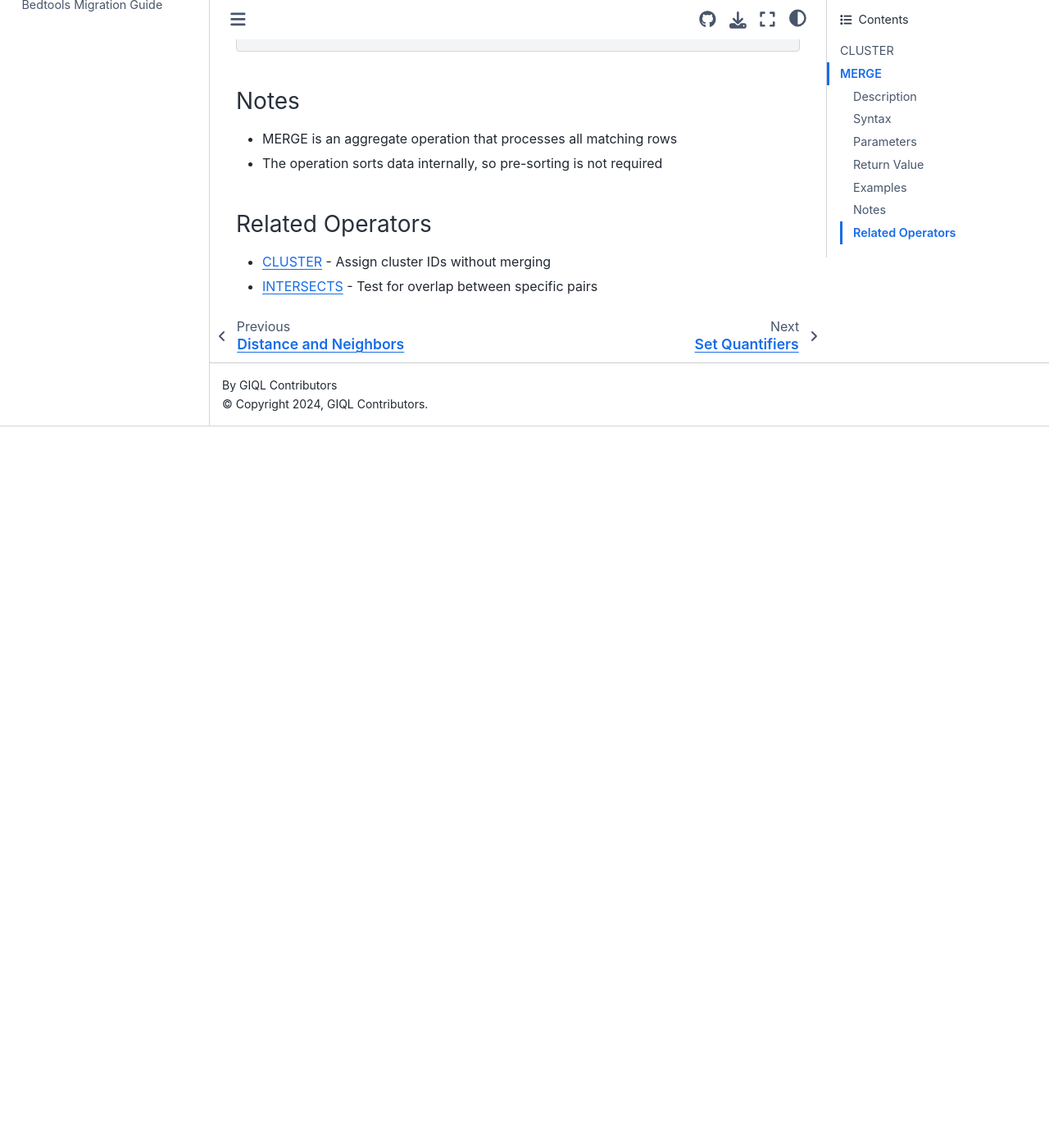
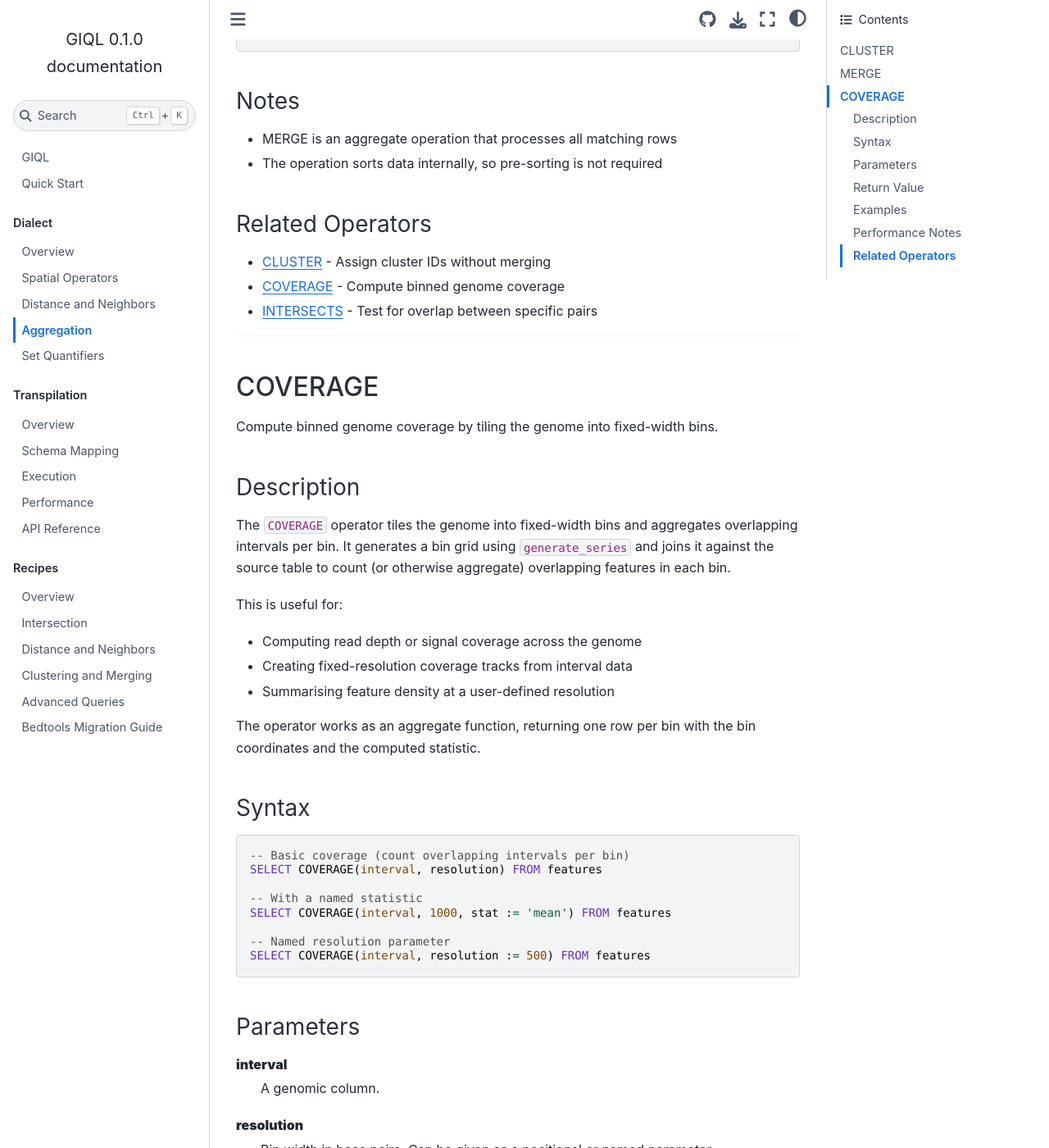
Before and after one commit to abdenlab/giql, a Sphinx documentation site: the page built from docs/dialect/aggregation-operators.rst, in a window 1280 px wide and 1400 px high, scrolled down 6514 px. Shown: the whole window at 82% size. Built offline with Sphinx 7.4.7 and the Sphinx Book theme 1.1.4, drawn with Linux system fonts in a browser that asks for light colours; before the commit the page ends 7034 px from its top, so only the background shows below that; some of the changed text lies outside the part shown.

Commit message:
docs: Add COVERAGE operator reference and recipes
Add a COVERAGE section to aggregation-operators.rst with description,
syntax, parameters, return value, examples, and related operators.
Create docs/recipes/coverage.rst with strand-specific coverage,
coverage statistics, filtered coverage, 5-prime end counting, and
RPM normalisation recipes. Add coverage to the recipe index.

```diff
--- a/docs/dialect/aggregation-operators.rst
+++ b/docs/dialect/aggregation-operators.rst
@@ -328,4 +328,120 @@ Related Operators
 ~~~~~~~~~~~~~~~~~
 
 - :ref:`CLUSTER <cluster-operator>` - Assign cluster IDs without merging
+- :ref:`COVERAGE <coverage-operator>` - Compute binned genome coverage
 - :ref:`INTERSECTS <intersects-operator>` - Test for overlap between specific pairs
+
+----
+
+.. _coverage-operator:
+
+COVERAGE
+--------
+
+Compute binned genome coverage by tiling the genome into fixed-width bins.
+
+Description
+~~~~~~~~~~~
+
+The ``COVERAGE`` operator tiles the genome into fixed-width bins and aggregates overlapping intervals per bin. It generates a bin grid using ``generate_series`` and joins it against the source table to count (or otherwise aggregate) overlapping features in each bin.
+
+This is useful for:
+
+- Computing read depth or signal coverage across the genome
+- Creating fixed-resolution coverage tracks from interval data
+- Summarising feature density at a user-defined resolution
+
+The operator works as an aggregate function, returning one row per bin with the bin coordinates and the computed statistic.
+
+Syntax
+~~~~~~
+
+.. code-block:: sql
+
+   -- Basic coverage (count overlapping intervals per bin)
+   SELECT COVERAGE(interval, resolution) FROM features
+
+   -- With a named statistic
+   SELECT COVERAGE(interval, 1000, stat := 'mean') FROM features
+
+   -- Named resolution parameter
+   SELECT COVERAGE(interval, resolution := 500) FROM features
+
+Parameters
+~~~~~~~~~~
+
+**interval**
+   A genomic column.
+
+**resolution**
+   Bin width in base pairs. Can be given as a positional or named parameter.
+
+**stat** *(optional)*
+   Aggregation function applied to overlapping intervals per bin. One of:
+
+   - ``'count'`` — number of overlapping intervals (default)
+   - ``'mean'`` — average interval length of overlapping intervals
+   - ``'sum'`` — total interval length of overlapping intervals
+   - ``'min'`` — minimum interval length of overlapping intervals
+   - ``'max'`` — maximum interval length of overlapping intervals
+
+Return Value
+~~~~~~~~~~~~
+
+Returns one row per genomic bin:
+
+- ``chrom`` — Chromosome of the bin
+- ``start`` — Start position of the bin
+- ``end`` — End position of the bin
+- The computed aggregate value
+
+Examples
+~~~~~~~~
+
+**Basic Coverage:**
+
+Count the number of features overlapping each 1 kb bin:
+
+.. code-block:: sql
+
+   SELECT COVERAGE(interval, 1000)
+   FROM features
+
+**Mean Coverage:**
+
+Compute the average interval length per 500 bp bin:
+
+.. code-block:: sql
+
+   SELECT COVERAGE(interval, 500, stat := 'mean')
+   FROM features
+
+**Named Alias:**
+
+.. code-block:: sql
+
+   SELECT COVERAGE(interval, 1000) AS depth
+   FROM reads
+
+**With WHERE Filter:**
+
+Coverage of high-scoring features only:
+
+.. code-block:: sql
+
+   SELECT COVERAGE(interval, 1000) AS depth
+   FROM features
+   WHERE score > 10
+
+Performance Notes
+~~~~~~~~~~~~~~~~~
+
+- The operator creates one bin per chromosome per step, so smaller resolutions produce more rows
+- A ``LEFT JOIN`` ensures bins with zero coverage are included in the output
+- For very large genomes, consider restricting the query with a ``WHERE`` clause on chromosome
+
+Related Operators
+~~~~~~~~~~~~~~~~~
+
+- :ref:`MERGE <merge-operator>` - Combine overlapping intervals into single regions
+- :ref:`CLUSTER <cluster-operator>` - Assign cluster IDs to overlapping intervals
--- a/docs/recipes/index.rst
+++ b/docs/recipes/index.rst
@@ -19,6 +19,10 @@ Recipe Categories
    Clustering overlapping intervals, distance-based clustering,
    merging intervals, and aggregating cluster statistics.
 
+:doc:`coverage`
+   Binned genome coverage, coverage statistics, strand-specific coverage,
+   normalisation, and 5' end counting.
+
 :doc:`advanced`
    Multi-range matching, complex filtering with joins, aggregate statistics,
    window expansions, and multi-table queries.
```
Also changed, not shown: docs/recipes/coverage.rst (added, +146 -0 lines).
